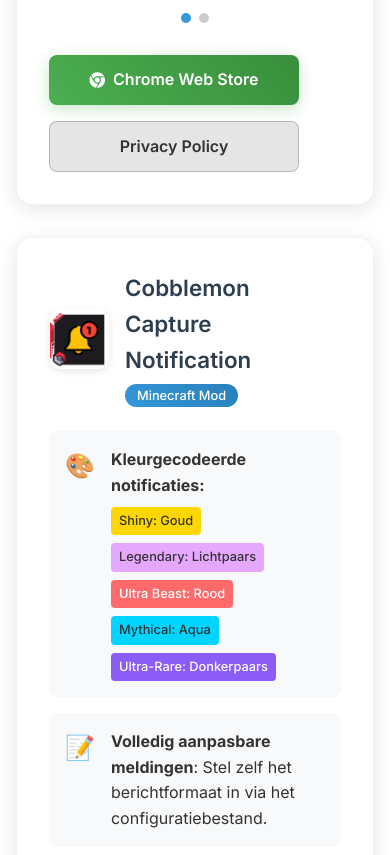
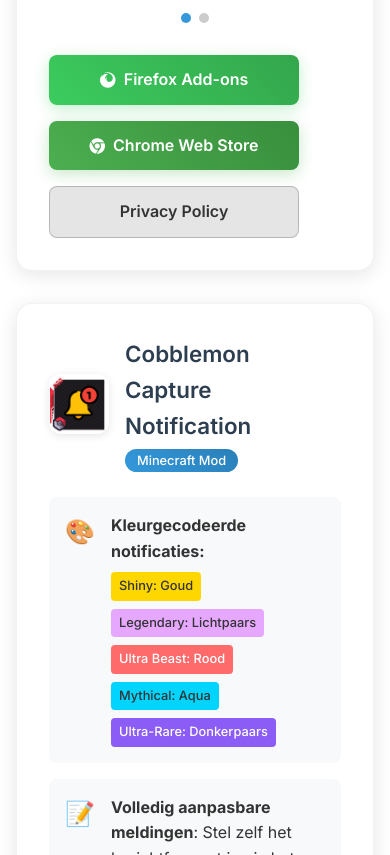
Before and after one commit to xdrushxd/xdrushxd.github.io, a plain HTML site: page index.html in a window 390 px wide. Shown: the part 4330-5185 px from the top of the page. Drawn offline with Linux system fonts and the light colour scheme.

Commit message:
Update website with RaesNV portfolio - mobile apps, browser extensions, and gaming mods

```diff
--- a/index.html
+++ b/index.html
@@ -154,6 +154,10 @@
             </div>
           </div>
           <div class="project-links">
+            <a href="https://addons.mozilla.org/en-US/firefox/addon/hln-abonnement-blocker/" target="_blank" class="btn btn-store firefox">
+              <i class="fab fa-firefox"></i>
+              Firefox Add-ons
+            </a>
             <a href="https://chromewebstore.google.com/detail/pncnfbogmcblmjpbdojnloepahbfdogb?utm_source=item-share-cb" target="_blank" class="btn btn-store chrome">
               <i class="fab fa-chrome"></i>
               Chrome Web Store
@@ -161,6 +165,7 @@
             <a href="privacy.html" class="btn btn-secondary" data-nl="Privacy Policy" data-en="Privacy Policy">Privacy Policy</a>
           </div>
         </div>
+
 
         <!-- Cobblemon -->
         <div class="project-card">
```
